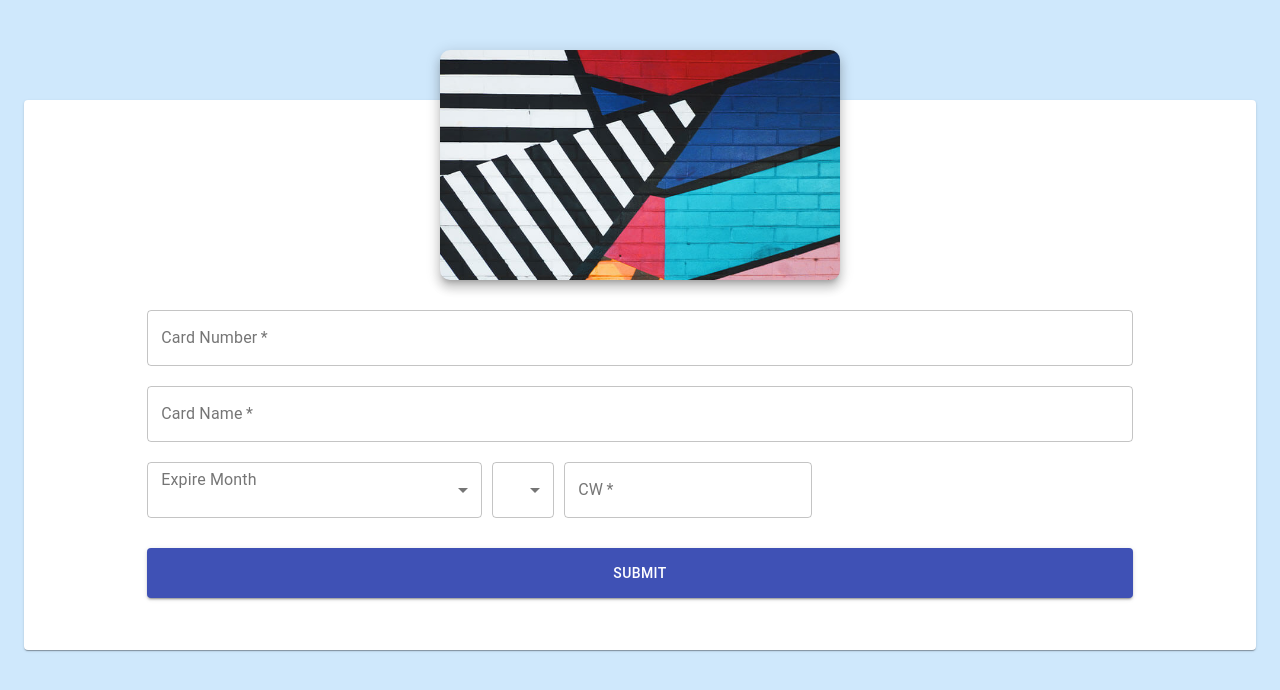
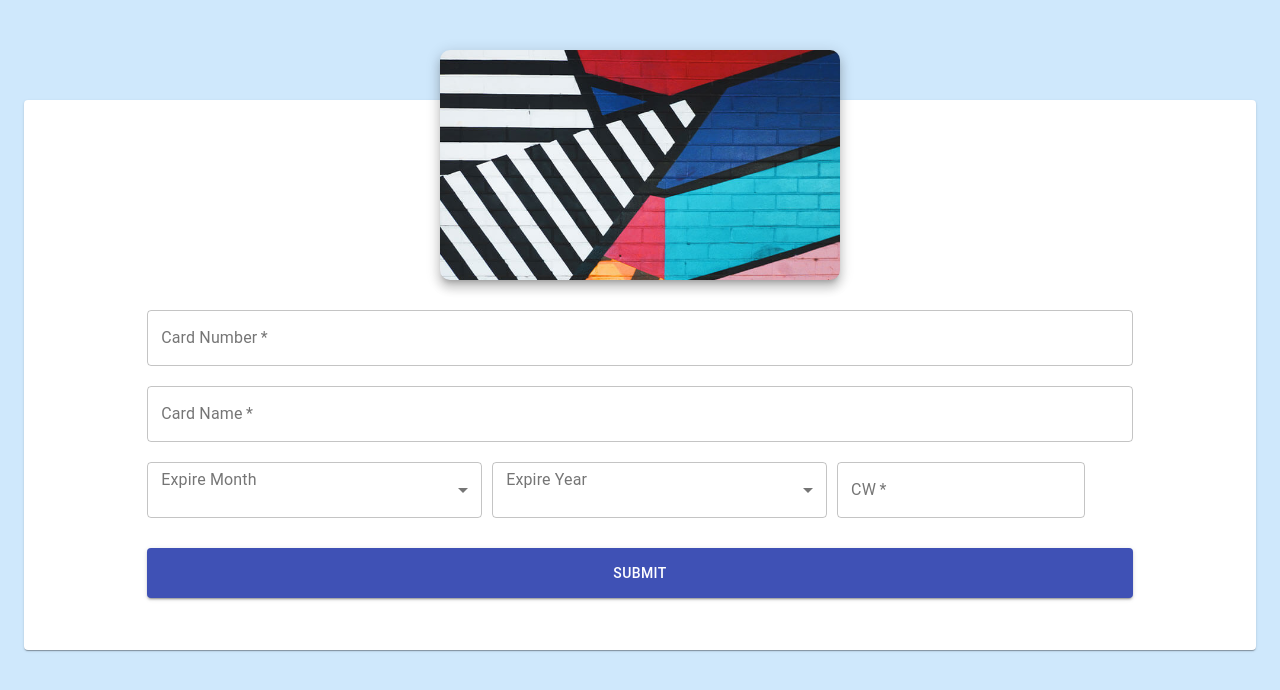
Before and after one commit to yyamada12/credit-form, a React (Create React App) app: page / in a window 1280 px wide. Shown: the top 690 px of the page. Built offline with nearby package versions, Linux system fonts and the light colour scheme.

Commit message:
add expire year state

```diff
--- a/src/App.tsx
+++ b/src/App.tsx
@@ -15,6 +15,7 @@ interface AppStateInterface {
   cardNumber: string;
   cardName: string;
   expireMonth: string;
+  expireYear: string;
   cw: string;
 }
 
@@ -25,6 +26,7 @@ class App extends React.Component<AppPropsInterface, AppStateInterface> {
       cardNumber: "",
       cardName: "",
       expireMonth: "",
+      expireYear: "",
       cw: ""
     };
 
@@ -94,7 +96,6 @@ class App extends React.Component<AppPropsInterface, AppStateInterface> {
   ) {
     const target = event.target;
     const name = target.name;
-    console.log(target.name, target.value);
     if (name) {
       this.setState(() => {
         return { ...this.state, [name]: target.value };
@@ -105,6 +106,12 @@ class App extends React.Component<AppPropsInterface, AppStateInterface> {
   monthSelection = [...Array(12)].map((_, i) => (
     <MenuItem key={i} value={String(i + 1)}>
       {String(i + 1).padStart(2, "0")}
+    </MenuItem>
+  ));
+
+  yearSelection = [...Array(12)].map((_, i) => (
+    <MenuItem key={i} value={String(i + 2020)}>
+      {i + 2020}
     </MenuItem>
   ));
 
@@ -136,6 +143,7 @@ class App extends React.Component<AppPropsInterface, AppStateInterface> {
               <FormControl variant="outlined" style={{ width: "35%" }}>
                 <InputLabel>Expire Month</InputLabel>
                 <Select
+                  required
                   name="expireMonth"
                   style={this.expireMonthSelectStyle}
                   value={this.state.expireMonth}
@@ -144,12 +152,19 @@ class App extends React.Component<AppPropsInterface, AppStateInterface> {
                   {this.monthSelection}
                 </Select>
               </FormControl>
-              <Select
-                required
-                label="Expiration Year"
-                variant="outlined"
-                style={this.expireYearSelectStyle}
-              />
+              <FormControl variant="outlined" style={{ width: "35%" }}>
+                <InputLabel>Expire Year</InputLabel>
+                <Select
+                  required
+                  name="expireYear"
+                  style={this.expireYearSelectStyle}
+                  value={this.state.expireYear}
+                  onChange={this.handleChangeSelect}
+                >
+                  {this.yearSelection}
+                </Select>
+              </FormControl>
+
               <TextField
                 required
                 name="cw"
```
